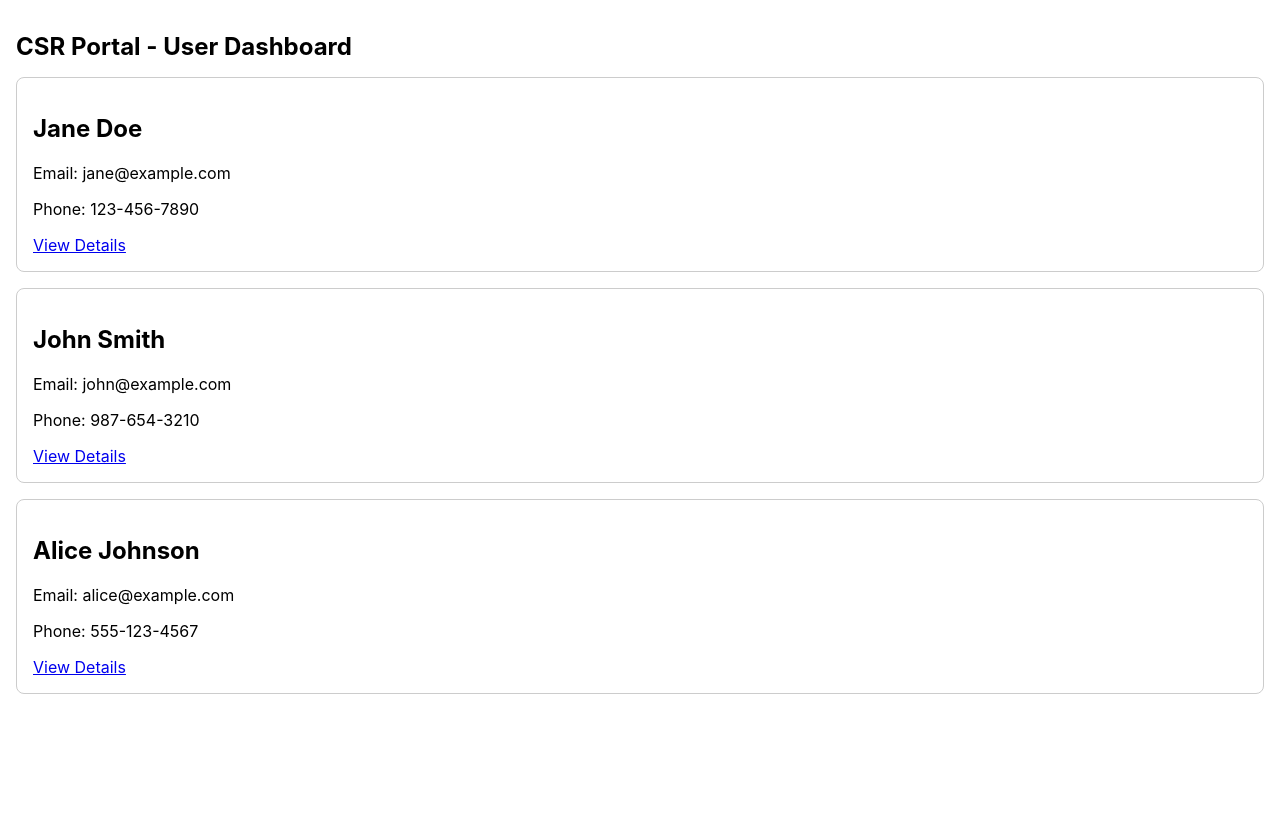
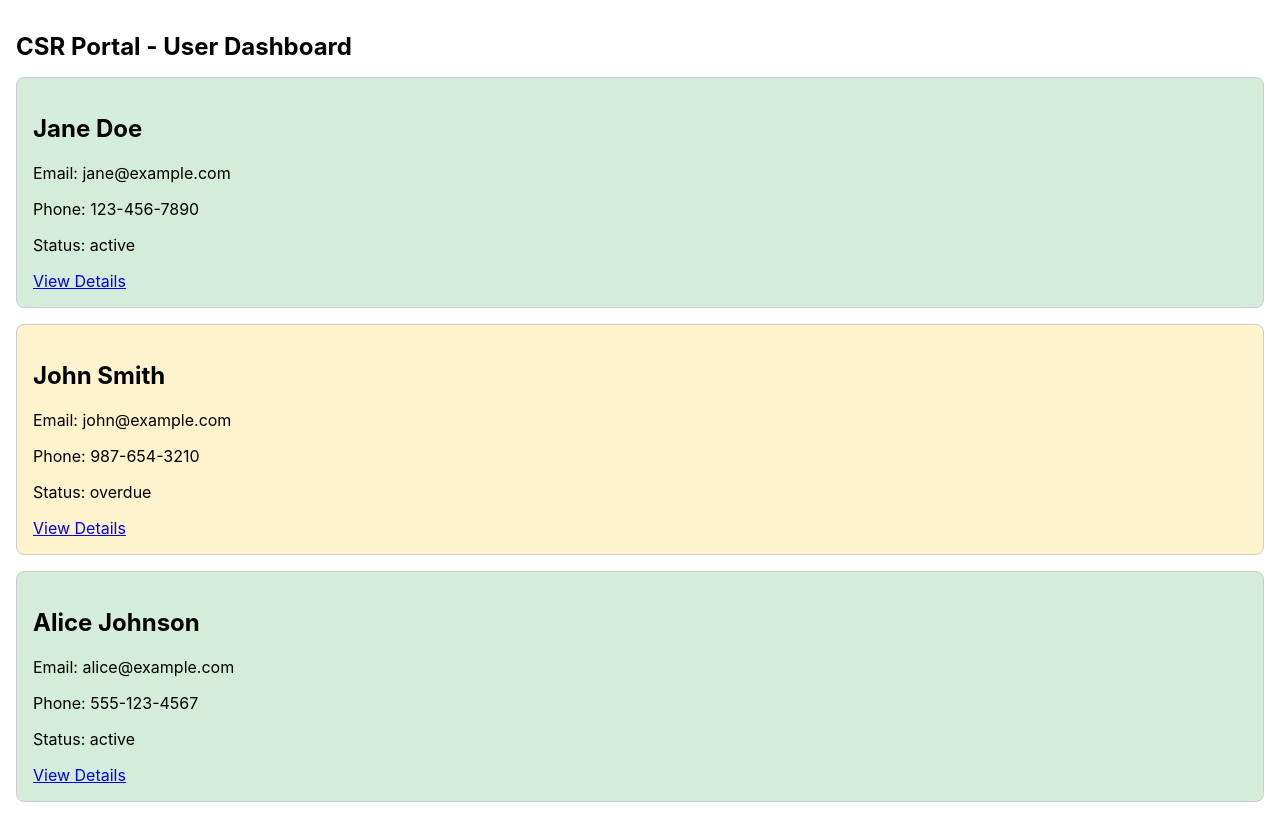
Before and after one commit to ciromuanya/amp-csr-portal, a React (Create React App) app: page / in a window 1280 px wide. Before the commit the page ends 800 px from the top, so only its background shows below. Built offline with nearby package versions, Linux system fonts and the light colour scheme.

Commit message:
added color scheme for quick status view in main screen. red:not renewing, yellow:payment issue, green:everything okay

```diff
--- a/src/components/UserList.js
+++ b/src/components/UserList.js
@@ -5,21 +5,31 @@ import useUserData from "../data/useUserData";
 function UserList() {
   const [users] = useUserData();
 
+  const getStatusColor = (user) => {
+    if (user.deleted || user.subscriptionStatus === "canceled") return "#f8d7da"; // red
+    if (user.subscriptionStatus === "overdue") return "#fff3cd"; // yellow
+    const hasActiveVehicle = user.vehicles?.some((v) => v.active);
+    if (user.subscriptionStatus === "active" && hasActiveVehicle) return "#d4edda"; // green
+    return "#e2e3e5"; // default gray if unmatched
+  };
+
   return (
     <div style={{ marginTop: '1rem' }}>
       {users.map((user) => (
         <div
           key={user.id}
           style={{
+            backgroundColor: getStatusColor(user),
             border: '1px solid #ccc',
             padding: '1rem',
             borderRadius: '8px',
-            marginBottom: '1rem',
+            marginBottom: '1rem'
           }}
         >
           <h2>{user.name}</h2>
           <p>Email: {user.email}</p>
           <p>Phone: {user.phone}</p>
+          <p>Status: {user.subscriptionStatus}</p>
           <Link to={`/user/${user.id}`}>View Details</Link>
         </div>
       ))}
```
